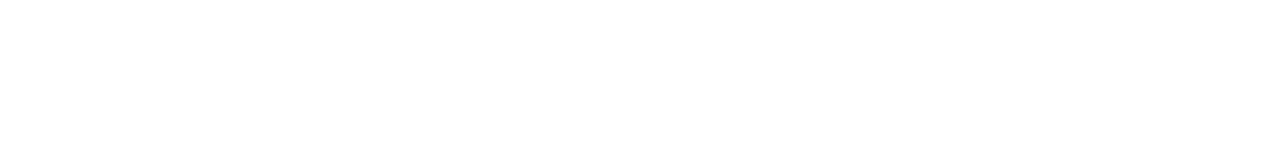
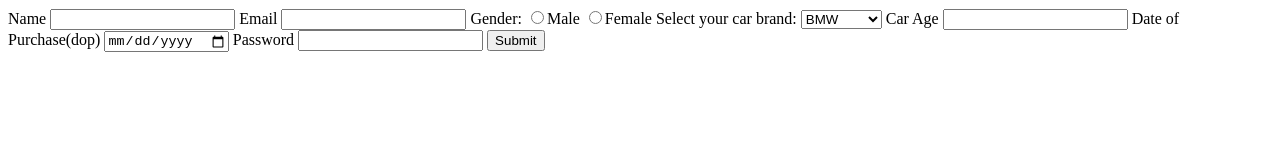
Before and after one commit to acciojob/car-insurance-form-Koku294, a website: page main.html in a window 1280 px wide. Drawn offline with Linux system fonts and the light colour scheme.

Commit message:
created a submission

```diff
--- a/main.html
+++ b/main.html
@@ -7,6 +7,29 @@
 </head>
 
 <body>
+	<form method="post">
+		<label for="name">Name</label>
+		<input type="text" id="name" required>
+		<label for="email">Email</label>
+		<input type="email" id="email" required>
+		<label for="gender">Gender:</label>
+		<input type="radio" id="gender" name="gender"required>Male
+		<input type="radio" id="gender" name="gender" required>Female
+		<label for="cars">Select your car brand:</label>
+		<select id="cars">
+			<option>BMW</option>
+			<option>Audi</option>
+			<option>Mercedez</option></select>
+		<label for="carage">Car Age</label>
+		<input type="number" id="carage" required>
+		<label for="dop">Date of Purchase(dop)</label>
+		<input type="date" id="dop" required>
+		<label for="password">Password</label>
+		<input type="password" id="password" required>
+		<button type="submit">Submit</button>
+
+	</form>
+
 	<!-- the entire body must be written by student -->
     <script type="text/javascript" src="./script.js">
 </script>
```
